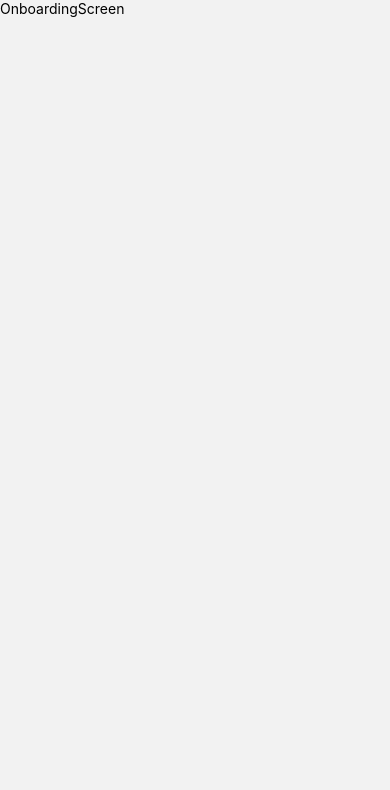
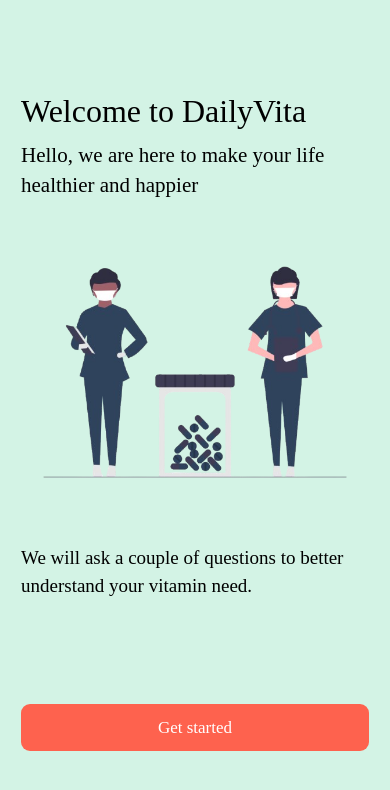
Before and after one commit to paingpyaethu/DailyVita, a React Native app: screen /OnboardingScreen in a window 390 px wide. Shown: the top 790 px of the page. Built offline with nearby package versions, Linux system fonts and the light colour scheme.

Commit message:
Add Welcome component and SafeScreen template for onboarding flow

```diff
--- /dev/null
+++ b/src/components/organisms/Welcome/Welcome.tsx
@@ -0,0 +1,67 @@
+import {
+  AnimatedListItemView,
+  ThemedButton,
+  ThemedText,
+} from '@/components/atoms';
+import {config, scaleHeight} from '@/theme';
+import React from 'react';
+import {View, StyleSheet, Image} from 'react-native';
+import {FadeInLeft} from 'react-native-reanimated';
+
+interface WelcomeProps {
+  onNext: () => void;
+}
+
+const Welcome = ({onNext}: WelcomeProps) => {
+  return (
+    <View style={styles.container}>
+      <AnimatedListItemView index={0}>
+        <ThemedText size="fs_30" weight="Nunito_bold">
+          Welcome to DailyVita
+        </ThemedText>
+      </AnimatedListItemView>
+      <AnimatedListItemView index={1}>
+        <ThemedText
+          size="fs_20"
+          weight="Nunito_bold"
+          marginTop={config.spacing[10]}>
+          Hello, we are here to make your life healthier and happier
+        </ThemedText>
+      </AnimatedListItemView>
+      <AnimatedListItemView index={2} entering={FadeInLeft.delay(200)}>
+        <Image
+          source={require('@/assets/images/welcome.png')}
+          style={styles.image}
+        />
+      </AnimatedListItemView>
+      <AnimatedListItemView index={3}>
+        <ThemedText size="fs_18" weight="Nunito_medium">
+          We will ask a couple of questions to better understand your vitamin
+          need.
+        </ThemedText>
+      </AnimatedListItemView>
+      <AnimatedListItemView index={4}>
+        <ThemedButton onPress={onNext} style={{marginTop: config.spacing[100]}}>
+          <ThemedText color="white">Get started</ThemedText>
+        </ThemedButton>
+      </AnimatedListItemView>
+    </View>
+  );
+};
+
+const styles = StyleSheet.create({
+  container: {
+    flex: 1,
+    justifyContent: 'center',
+    padding: config.spacing[20],
+    backgroundColor: '#d3f3e5',
+  },
+  image: {
+    width: '100%',
+    height: scaleHeight(250),
+    resizeMode: 'contain',
+    marginVertical: config.spacing[40],
+  },
+});
+
+export default Welcome;
--- /dev/null
+++ b/src/components/organisms/index.ts
@@ -0,0 +1 @@
+export {default as Welcome} from './Welcome/Welcome';
--- /dev/null
+++ b/src/components/template/index.ts
@@ -0,0 +1 @@
+export {default as SafeScreen} from './SafeScreen/SafeScreen';
--- a/src/screens/Onboarding/OnboardingScreen.tsx
+++ b/src/screens/Onboarding/OnboardingScreen.tsx
@@ -1,12 +1,30 @@
-import React from 'react';
-import {View, Text} from 'react-native';
+import {Welcome} from '@/components/organisms';
+import React, {useState} from 'react';
+import {View, StyleSheet} from 'react-native';
+
+export type FormData = {
+  healthConcerns: string[];
+  prioritizedConcerns: string[];
+  diets: string[];
+  allergies: string[];
+  sunExposure: boolean | null;
+  smoke: boolean | null;
+  alcohol: '0-1' | '2-5' | '5+' | null;
+};
 
 const OnboardingScreen = () => {
+  const [step, setStep] = useState(0);
+
+  const next = () => setStep(s => s + 1);
   return (
-    <View>
-      <Text>OnboardingScreen</Text>
+    <View style={styles.container}>
+      {step === 0 && <Welcome onNext={next} />}
     </View>
   );
 };
 
+const styles = StyleSheet.create({
+  container: {flex: 1},
+});
+
 export default OnboardingScreen;
```
Also changed, not shown: src/components/template/SafeScreen/SafeScreen.tsx (added, +34 -0 lines), src/assets/images/welcome.png (added).
